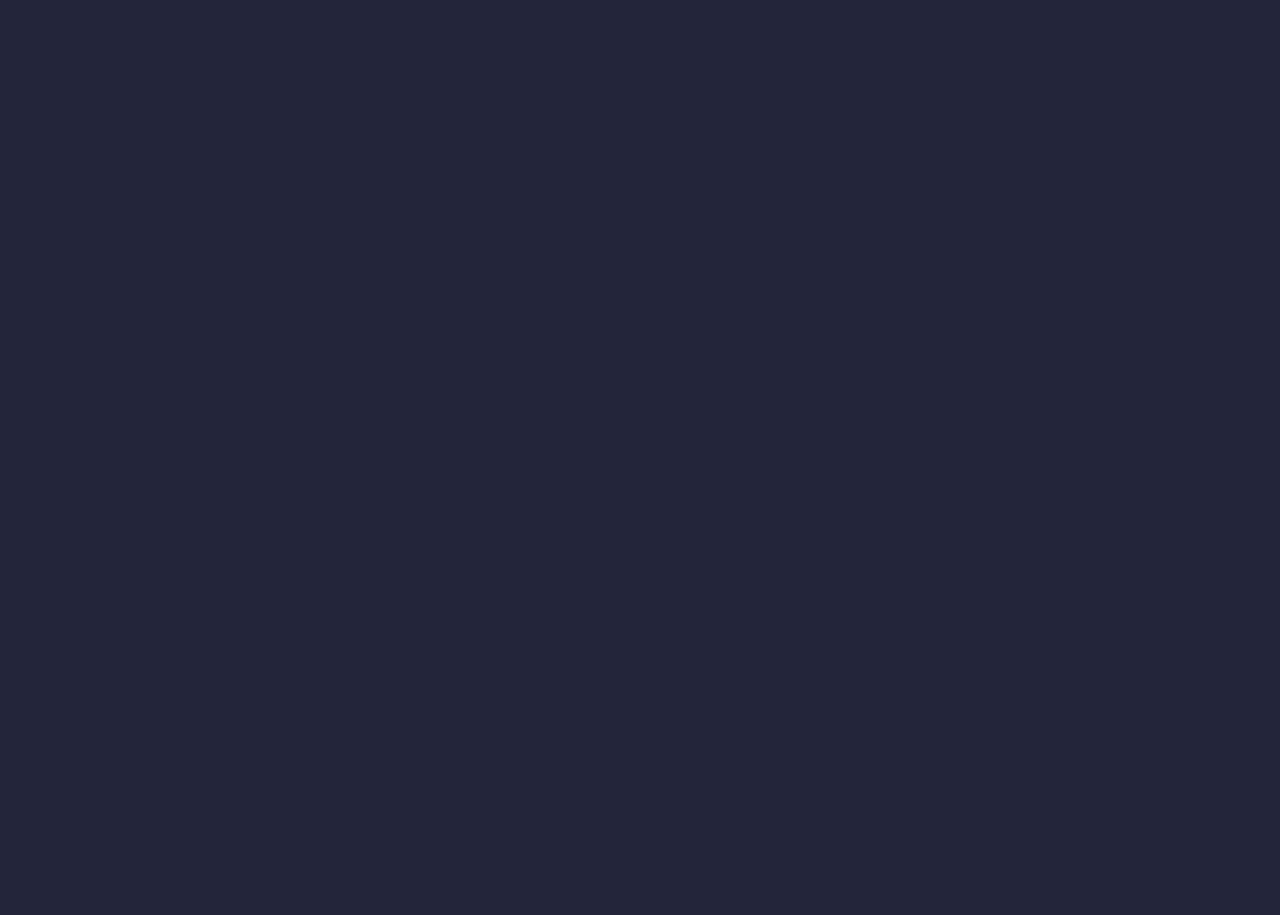
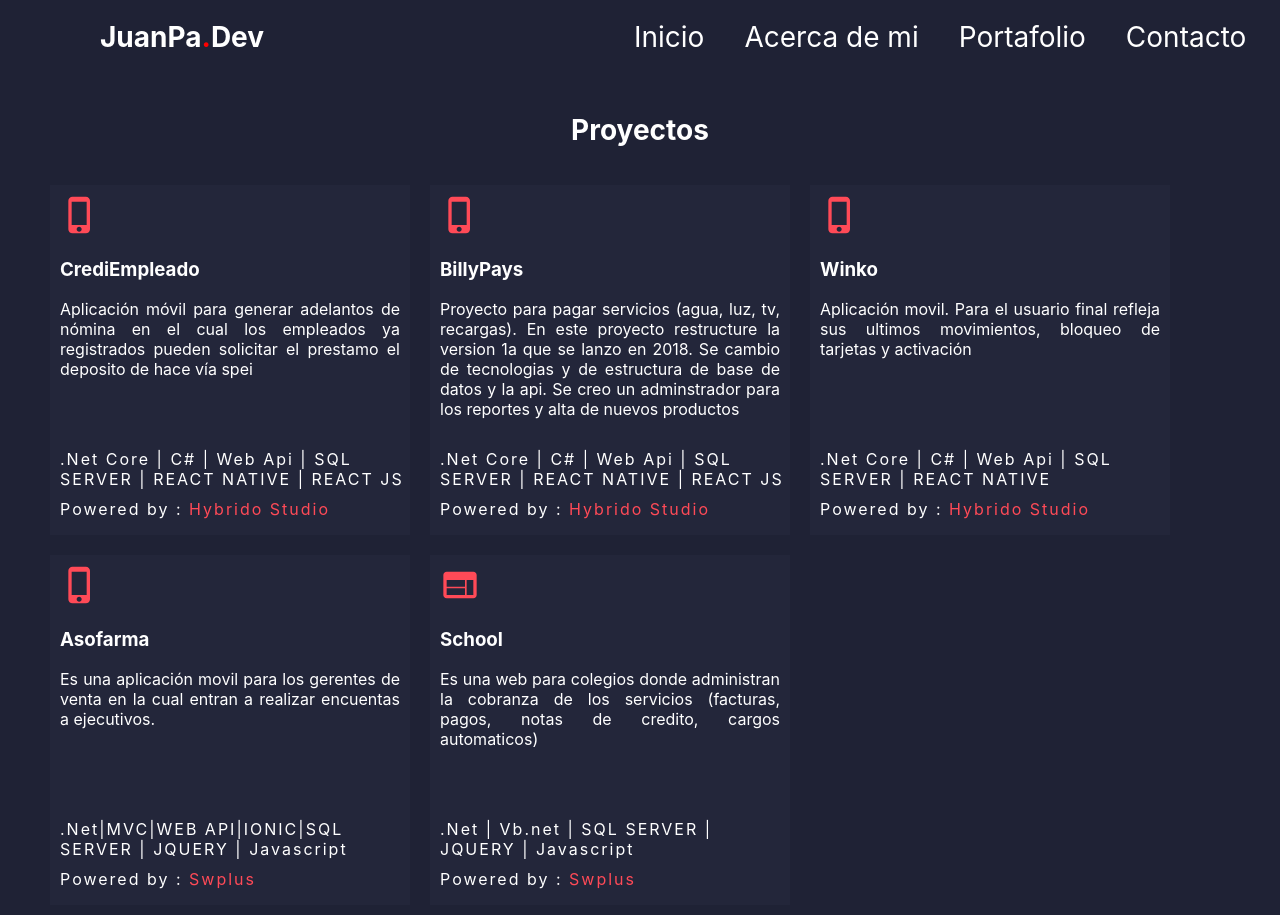
Before and after one commit to joomoodle/juanpadev, a React (Create React App) app: page /portafolio in a window 1280 px wide. Before the commit the page ends 800 px from the top, so only its background shows below. Built offline with nearby package versions, Linux system fonts and the light colour scheme.

Commit message:
portafolio

```diff
--- a/package.json
+++ b/package.json
@@ -1,8 +1,8 @@
 {
   "name": "juanpa",
-  "version": "0.1.0",
+  "version": "0.1.2",
   "private": true,
-  "homepage": "https://joomoodle.github.io/juanpadev/",
+  "homepage": "https://joomoodle.github.io/juanpadev",
   "dependencies": {
     "@material-ui/core": "^4.9.7",
     "@material-ui/icons": "^4.9.1",
--- a/src/Components/Head/Styles/index.js
+++ b/src/Components/Head/Styles/index.js
@@ -45,7 +45,6 @@ const UlMobile = styled.ul`
 
 const LinkLi = styled.li`
   display: inline;
-
   margin: 20px;
   @media (max-width: 1024px) {
     display: block;
@@ -59,6 +58,9 @@ const LinkA = styled.a`
   text-decoration: none;
   color: #ffffff;
   font-size: 28px;
+  &:hover {
+    color: rgb(255, 74, 87);
+  }
 `;
 
 export { MainContainer, SideMenu, Menu, Hamburgesa, UlMobile, LinkA, LinkLi };
@@ -88,7 +90,7 @@ export default {
   ul: {
     listStyleType: "none",
     margin: 0,
-    padding: 0
+    paddingLeft: 80
   },
   li: {
     display: "inline",
@@ -97,6 +99,10 @@ export default {
   a: {
     color: "#ffffff",
     fontSize: 28,
-    textDecoration: "none"
+    textDecoration: "none",
+    '&:hover': {
+      color: 'rgb(255, 74, 87)',
+
+    }
   }
 };
--- a/src/Components/Head/index.js
+++ b/src/Components/Head/index.js
@@ -16,17 +16,17 @@ const menu = [
   {
     index: 0,
     text: "Inicio",
-    action: "Home"
+    action: "/home"
   },
   {
     index: 1,
     text: "Acerca de mi",
-    action: "#"
+    action: "/about"
   },
   {
     index: 2,
     text: "Portafolio",
-    action: "#"
+    action: "/portafolio"
   },
   {
     index: 3,
@@ -40,9 +40,9 @@ const Head = () => {
   const renderMenu = () => {
     return menu.map(item => (
       <LinkLi key={item.index}>
-        <LinkA href={item.action}>
+        <NavLink to={item.action} style={Styles.a}>
           {item.text}
-        </LinkA>
+        </NavLink>
       </LinkLi>
     ));
   };
@@ -63,6 +63,7 @@ const Head = () => {
             onClick={() => {
               setIsOpen(!isOpen);
             }}
+            style={{ top: -14 }}
           >
             <MenuIcon style={{ color: "#ffffff", fontSize: 40 }} />
           </IconButton>
--- a/src/Routes.jsx
+++ b/src/Routes.jsx
@@ -2,13 +2,16 @@ import React, { Component } from "react";
 import { Switch, Route, Redirect } from "react-router-dom";
 
 import Home from "./Screens/Home";
-
+import About from "./Screens/About";
+import Portafolio from "./Screens/Portafolio";
 export default class Routes extends Component {
   render() {
     return (
       <Switch>
         <Redirect exact from="/" to="/home" />
-        <Route component={Home} exact path="/home" />
+        <Route path="/home" exact component={Home} />
+        <Route path="/about" exact component={About} />
+        <Route path="/portafolio" exact component={Portafolio} />
       </Switch>
     );
   }
--- /dev/null
+++ b/src/Screens/About/Styles/index.js
@@ -0,0 +1,24 @@
+import styled from "styled-components";
+
+const Container = styled.div`
+  display: flex;
+  flex-direction: column;
+`;
+const DivRowCenter = styled.div`
+  display: 0 auto;
+`;
+
+const divColumn = styled.div`
+  flex-direction: column;
+`;
+const DivRow = styled.div`
+  display: flex;
+  flex-direction: row;
+`;
+
+const Title = styled.h3`
+  color: #ffffff;
+  font-size: 28px;
+  text-align: center;
+`;
+export { Container, DivRowCenter, Title, DivRow, divColumn };
--- /dev/null
+++ b/src/Screens/About/index.js
@@ -0,0 +1,51 @@
+import React, { useState } from "react";
+import { Head } from "../../Components";
+import { Container, DivRowCenter, Title, DivRow } from "./Styles";
+
+function About() {
+  return (
+    <>
+      <Head />
+      <Container>
+        <DivRowCenter>
+          <DivRow>
+            <div style={{ width: "45%" }}>
+              <img
+                src={`${process.env.PUBLIC_URL}/dev_avatar.png`}
+                alt=""
+                style={{ width: "80%", paddingLeft: 50, top: -10 }}
+              />
+            </div>
+            <div style={{ width: "55%" }}>
+              <h2 style={{ color: "#ffffff" }}>Hola</h2>
+              <p
+                style={{
+                  color: "#ffffff",
+                  textAlign: "justify",
+                  marginRight: 40,
+                  fontSize: 22
+                }}
+              >
+                Casi todo el tiempo desde que egrese de la universidad
+                tecnológica de Xicotepec de Juárez me dedique al desarrollo web
+                empezando en lenguajes del lado del servidor como vb.net, c# ,
+                php y java, gestionando igual bases de datos en sql server y
+                mysql. Actualmente tengo más de 5 años de experiencia en el
+                desarrollo he participado en diferentes proyectos con diferente
+                tecnologías aplicaciones móviles y web en la mayoría de
+                proyectos se han realizado con metodologías como scrum algunos
+                proyectos han sido simples y algunos con mayor importancia.
+                Considero que siempre hay que estar al día con las nuevas
+                tecnologías que están o que van saliendo. Me gusta enseñar a mis
+                amigos lo aprendido o ayudarlos a solucionar sus problemas en
+                los proyectos
+              </p>
+            </div>
+          </DivRow>
+        </DivRowCenter>
+      </Container>
+    </>
+  );
+}
+
+export default About;
--- a/src/Screens/Home/Styles/index.js
+++ b/src/Screens/Home/Styles/index.js
@@ -59,13 +59,16 @@ const SocialItem = styled.div`
   width: 40px;
   height: 40px;
   border: 2px solid rgb(255, 74, 87);
+  &:hover {
+    background-color: rgb(255, 74, 87);
+  }
 `;
 
 const ImgSocial = styled.img`
   width: 20px;
   height: 20px;
   position: absolute;
-  padding:10px;
+  padding: 10px;
   @media (max-width: 768px) {
     margin-left: -20px;
   }
--- /dev/null
+++ b/src/Screens/Portafolio/Styles/index.js
@@ -0,0 +1,84 @@
+import styled from "styled-components";
+
+const Container = styled.div`
+  display: flex;
+  flex-direction: column;
+`;
+const DivRowCenter = styled.div`
+  display: 0 auto;
+`;
+
+const divColumn = styled.div`
+  flex-direction: column;
+`;
+const DivRow = styled.div`
+  display: flex;
+  flex-wrap: wrap;
+  margin-right: -15px;
+  margin-left: -15px;
+`;
+
+const Title = styled.h3`
+  color: #ffffff;
+  font-size: 28px;
+  text-align: center;
+`;
+
+const DivItem = styled.div`
+  flex: 0 0 33.333333%;
+  max-width: 30%;
+  height: 350px;
+  background: #23263a;
+  margin: 10px;
+  &:hover {
+    transition: 0.5s;
+    background: rgb(255, 74, 87);
+    div > span {
+      color: #ffffff !important;
+    }
+    .iconDesc {
+      color: #ffffff !important;
+      -webkit-transition: 0.8s linear;
+      -o-transition: 0.8s linear;
+      transition: 0.8s linear;
+      -webkit-transform: rotateY(0);
+      transform: rotateY(0);
+    }
+  }
+`;
+
+const DivContainer = styled.div`
+  width: 100%;
+  max-width: 1170px;
+  padding-right: 15px;
+  padding-left: 15px;
+  margin-right: auto;
+  margin-left: auto;
+  justify-content: center !important;
+`;
+
+const PoweredBy = styled.div`
+  position: absolute;
+  color: #ffffff;
+  padding-left: 10px;
+  letter-spacing: 2px;
+`;
+const Tecnologias = styled.div`
+  color: #ffffff;
+  padding-left: 10px;
+  letter-spacing: 2px;
+  height: 50px;
+`;
+
+//#
+export {
+  Container,
+  DivRowCenter,
+  DivContainer,
+  Title,
+  DivRow,
+  divColumn,
+  DivItem,
+  PoweredBy,
+  Tecnologias
+};
--- /dev/null
+++ b/src/Screens/Portafolio/index.js
@@ -0,0 +1,132 @@
+import React, { useState } from "react";
+import { PhoneIphone, Web } from "@material-ui/icons";
+import { Head } from "../../Components";
+import {
+  Container,
+  DivRowCenter,
+  Title,
+  DivRow,
+  DivItem,
+  DivContainer,
+  PoweredBy,
+  Tecnologias
+} from "./Styles";
+
+const Proyectos = [
+  {
+    id: 1,
+    text:
+      "Aplicación móvil para generar adelantos de nómina en el cual los empleados ya registrados pueden solicitar el prestamo el deposito de hace vía spei",
+    name: "CrediEmpleado",
+    icon: "PhoneIphone",
+    powered: "Hybrido Studio",
+    tec: ".Net Core | C# | Web Api | SQL SERVER | REACT NATIVE | REACT JS"
+  },
+  {
+    id: 1,
+    text:
+      "Proyecto para pagar servicios (agua, luz, tv, recargas). En este proyecto restructure la version 1a que se lanzo en 2018. Se cambio de tecnologias y de estructura de base de datos y la api. Se creo un adminstrador para los reportes y alta de nuevos productos ",
+    name: "BillyPays",
+    icon: "PhoneIphone",
+    powered: "Hybrido Studio",
+    tec: ".Net Core | C# | Web Api | SQL SERVER | REACT NATIVE | REACT JS"
+  },
+  {
+    id: 1,
+    text:
+      "Aplicación movil. Para el usuario final refleja sus ultimos movimientos, bloqueo de tarjetas y activación",
+    name: "Winko",
+    icon: "PhoneIphone",
+    powered: "Hybrido Studio",
+    tec: ".Net Core | C# | Web Api | SQL SERVER | REACT NATIVE"
+  },
+  {
+    id: 1,
+    name: "Asofarma",
+    text:
+      "Es una aplicación movil para los gerentes de venta en la cual entran a realizar encuentas a ejecutivos.",
+    icon: "PhoneIphone",
+    powered: "Swplus",
+    tec: ".Net|MVC|WEB API|IONIC|SQL SERVER | JQUERY | Javascript"
+  },
+  {
+    id: 1,
+    name: "School",
+    text:
+      "Es una web para colegios donde administran la cobranza de los servicios (facturas, pagos, notas de credito, cargos automaticos)",
+    icon: "",
+    powered: "Swplus",
+    tec: ".Net | Vb.net | SQL SERVER | JQUERY | Javascript"
+  }
+];
+
+function Portafolio() {
+  const getIcon = name => {
+    switch (name) {
+      case "PhoneIphone":
+        return (
+          <PhoneIphone
+            style={{
+              color: "rgb(255, 74, 87)",
+              paddingLeft: 10,
+              paddingTop: 10,
+              fontSize: 40
+            }}
+            className={"iconDesc"}
+          />
+        );
+      default:
+        return (
+          <Web
+            style={{
+              color: "rgb(255, 74, 87)",
+              paddingLeft: 10,
+              paddingTop: 10,
+              fontSize: 40
+            }}
+            className={"iconDesc"}
+          />
+        );
+    }
+  };
+  const renderProyect = () => {
+    return Proyectos.map((item, index) => {
+      const mod = index % 2;
+
+      return (
+        <DivItem>
+          {getIcon(item.icon)}
+          <h3 style={{ color: "#fff", paddingLeft: 10 }}>{item.name}</h3>
+          <div style={{ height: 150, paddingLeft: 10, paddingRight: 10 }}>
+            <p style={{ color: "#fff", textAlign: "justify" }}>{item.text}</p>
+          </div>
+          <Tecnologias>
+            <span>{item.tec}</span>
+          </Tecnologias>
+          <PoweredBy>
+            Powered by :{" "}
+            <span style={{ color: "rgb(255, 74, 87)" }} className={"spam"}>
+              {item.powered}
+            </span>
+          </PoweredBy>
+        </DivItem>
+      );
+    });
+  };
+
+  return (
+    <>
+      <Head />
+      <Container>
+        <DivRowCenter>
+          <Title>Proyectos</Title>
+        </DivRowCenter>
+        <DivContainer>
+          <DivRow>{renderProyect()}</DivRow>
+        </DivContainer>
+      </Container>
+    </>
+  );
+}
+
+export default Portafolio;
--- a/src/index.css
+++ b/src/index.css
@@ -5,6 +5,6 @@ body {
     sans-serif;
   -webkit-font-smoothing: antialiased;
   -moz-osx-font-smoothing: grayscale;
-  background-color:rgb(35, 38, 58);;
+  background-color: #1F2235;
 
 }
```
Also changed, not shown: public/dev_avatar.png (added).
